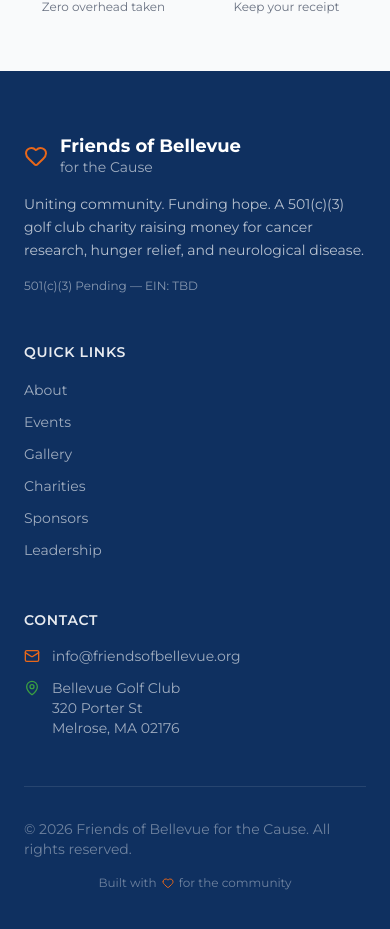
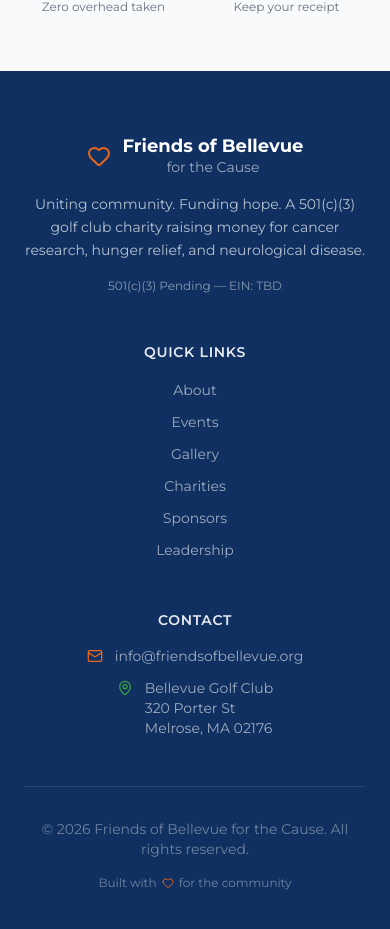
Before and after one commit to jpenney23/friends-of-bellevue, a Next.js app: page /donate in a window 390 px wide. Shown: the part 4279-5208 px from the top of the page. Built offline with nearby package versions, Linux system fonts and the light colour scheme.

Commit message:
Center footer content on mobile

```diff
--- a/src/components/layout/Footer.tsx
+++ b/src/components/layout/Footer.tsx
@@ -22,8 +22,8 @@ export default function Footer() {
       <div className="mx-auto max-w-7xl px-6 py-16 lg:px-8">
         <div className="grid grid-cols-1 md:grid-cols-3 gap-12">
           {/* Brand */}
-          <div className="space-y-4">
-            <div className="flex items-center gap-3">
+          <div className="space-y-4 text-center md:text-left">
+            <div className="flex items-center gap-3 justify-center md:justify-start">
               <Heart className="size-6 text-fob-orange" />
               <div>
                 <p className="font-bold text-lg leading-tight">Friends of Bellevue</p>
@@ -40,7 +40,7 @@ export default function Footer() {
           </div>
 
           {/* Navigation */}
-          <div>
+          <div className="text-center md:text-left">
             <h3 className="font-semibold text-white/90 mb-4 text-sm uppercase tracking-wider">
               Quick Links
             </h3>
@@ -59,18 +59,18 @@ export default function Footer() {
           </div>
 
           {/* Contact */}
-          <div>
+          <div className="text-center md:text-left">
             <h3 className="font-semibold text-white/90 mb-4 text-sm uppercase tracking-wider">
               Contact
             </h3>
             <ul className="space-y-3">
-              <li className="flex items-start gap-3">
+              <li className="flex items-start gap-3 justify-center md:justify-start">
                 <Mail className="size-4 text-fob-orange mt-0.5 shrink-0" />
                 <span className="text-white/60 text-sm">info@friendsofbellevue.org</span>
               </li>
-              <li className="flex items-start gap-3">
+              <li className="flex items-start gap-3 justify-center md:justify-start">
                 <MapPin className="size-4 text-fob-green mt-0.5 shrink-0" />
-                <span className="text-white/60 text-sm">
+                <span className="text-white/60 text-sm text-left">
                   Bellevue Golf Club<br />
                   320 Porter St<br />
                   Melrose, MA 02176
@@ -80,8 +80,8 @@ export default function Footer() {
           </div>
         </div>
 
-        <div className="mt-12 pt-8 border-t border-white/10 flex flex-col sm:flex-row justify-between items-center gap-4">
-          <p className="text-white/40 text-sm">
+        <div className="mt-12 pt-8 border-t border-white/10 flex flex-col items-center gap-4 sm:flex-row sm:justify-between">
+          <p className="text-white/40 text-sm text-center sm:text-left">
             © 2026 Friends of Bellevue for the Cause. All rights reserved.
           </p>
           <p className="text-white/40 text-xs">
```
